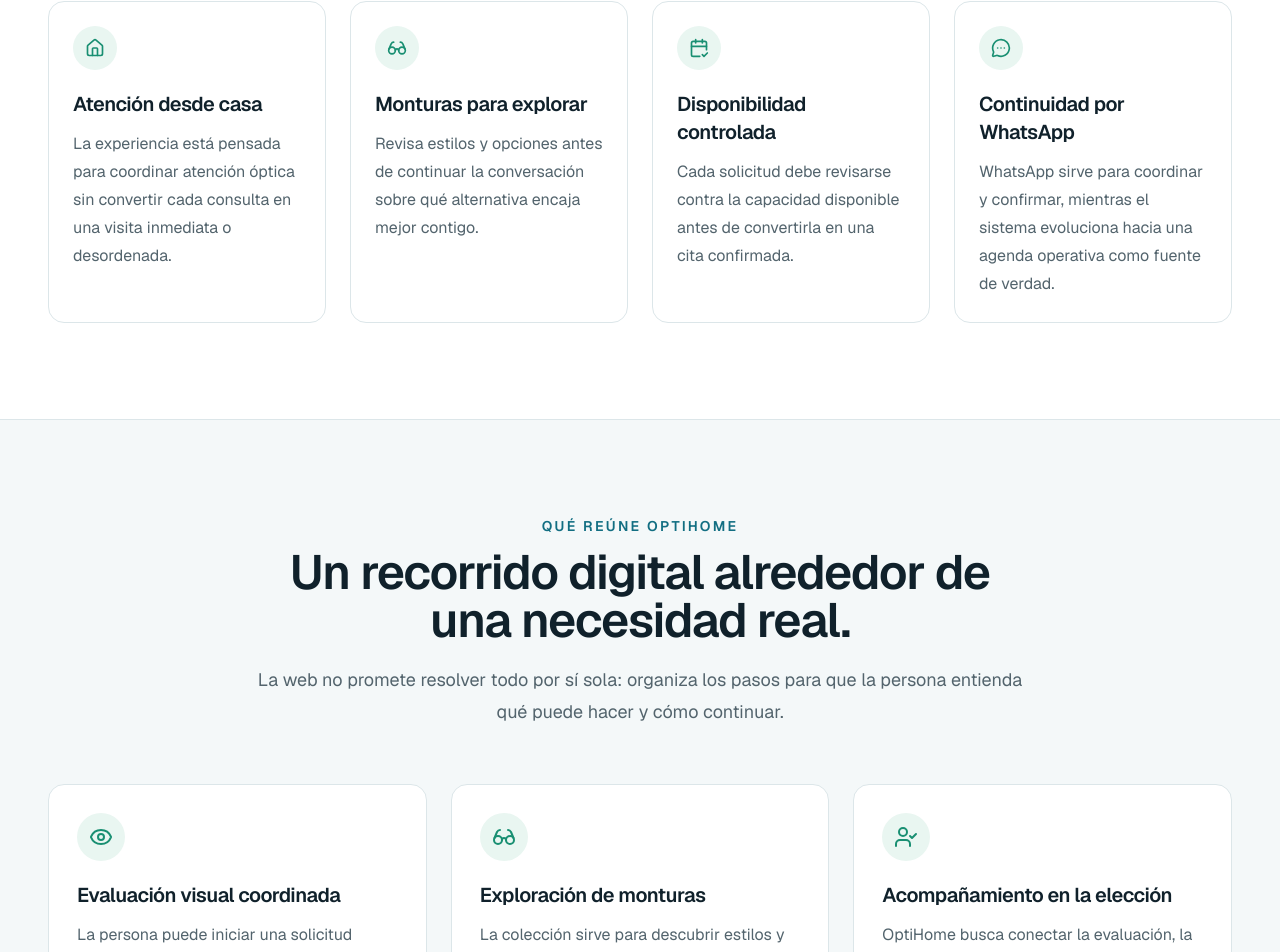
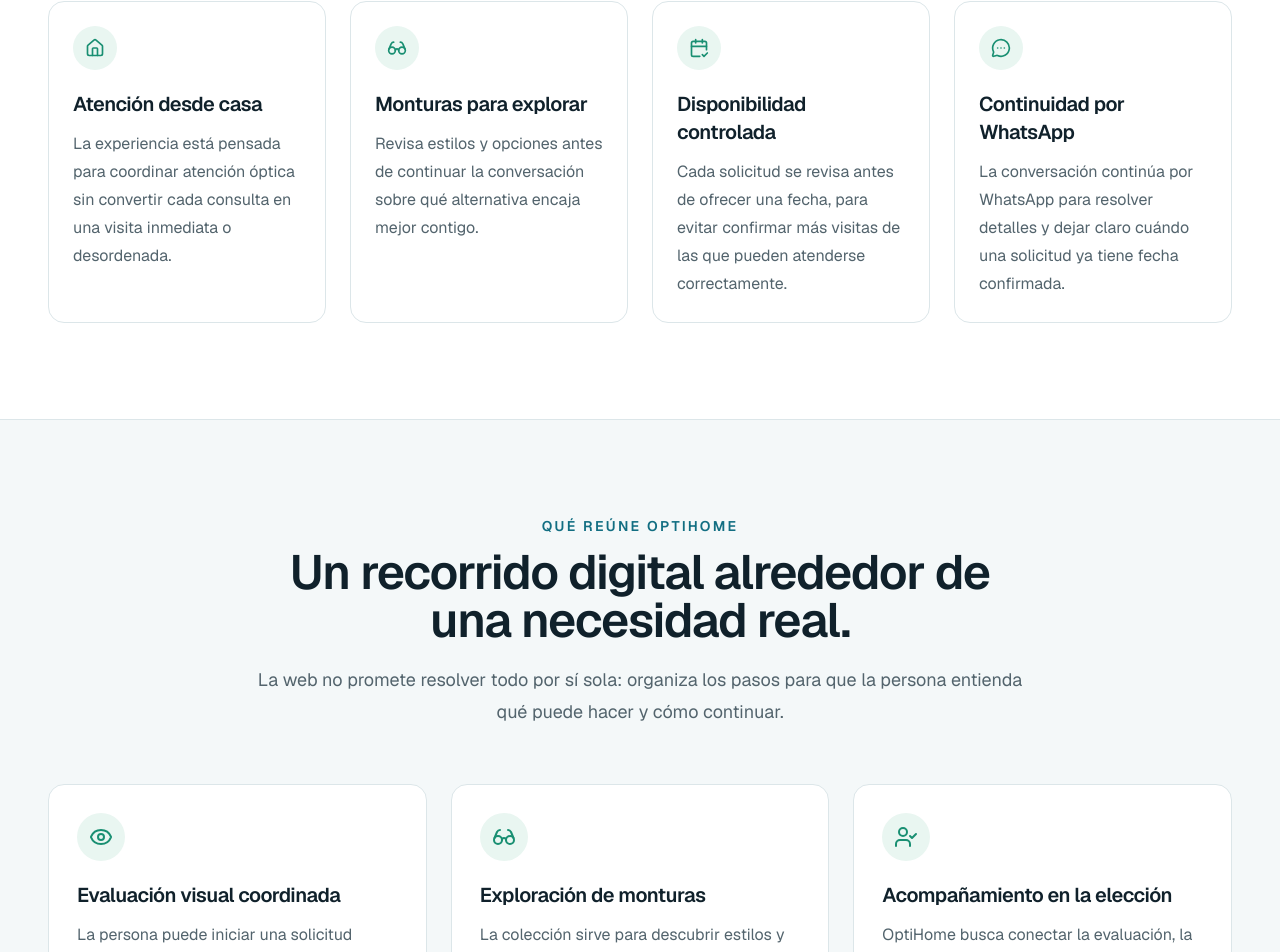
Before and after one commit to Em3rc0d/optiHome, a Next.js app: page / in a window 1280 px wide. Shown: the part 1238-2190 px from the top of the page. Built offline with nearby package versions, Linux system fonts and the light colour scheme.

Commit message:
fix(build-001): keep customer-facing feature copy implementation-neutral

```diff
--- a/src/app/components/landing/FeaturesSection.tsx
+++ b/src/app/components/landing/FeaturesSection.tsx
@@ -19,13 +19,13 @@
   {
     title: "Disponibilidad controlada",
     description:
-      "Cada solicitud debe revisarse contra la capacidad disponible antes de convertirla en una cita confirmada.",
+      "Cada solicitud se revisa antes de ofrecer una fecha, para evitar confirmar más visitas de las que pueden atenderse correctamente.",
     icon: CalendarCheck2,
   },
   {
     title: "Continuidad por WhatsApp",
     description:
-      "WhatsApp sirve para coordinar y confirmar, mientras el sistema evoluciona hacia una agenda operativa como fuente de verdad.",
+      "La conversación continúa por WhatsApp para resolver detalles y dejar claro cuándo una solicitud ya tiene fecha confirmada.",
     icon: MessageCircleMore,
   },
 ];
```
